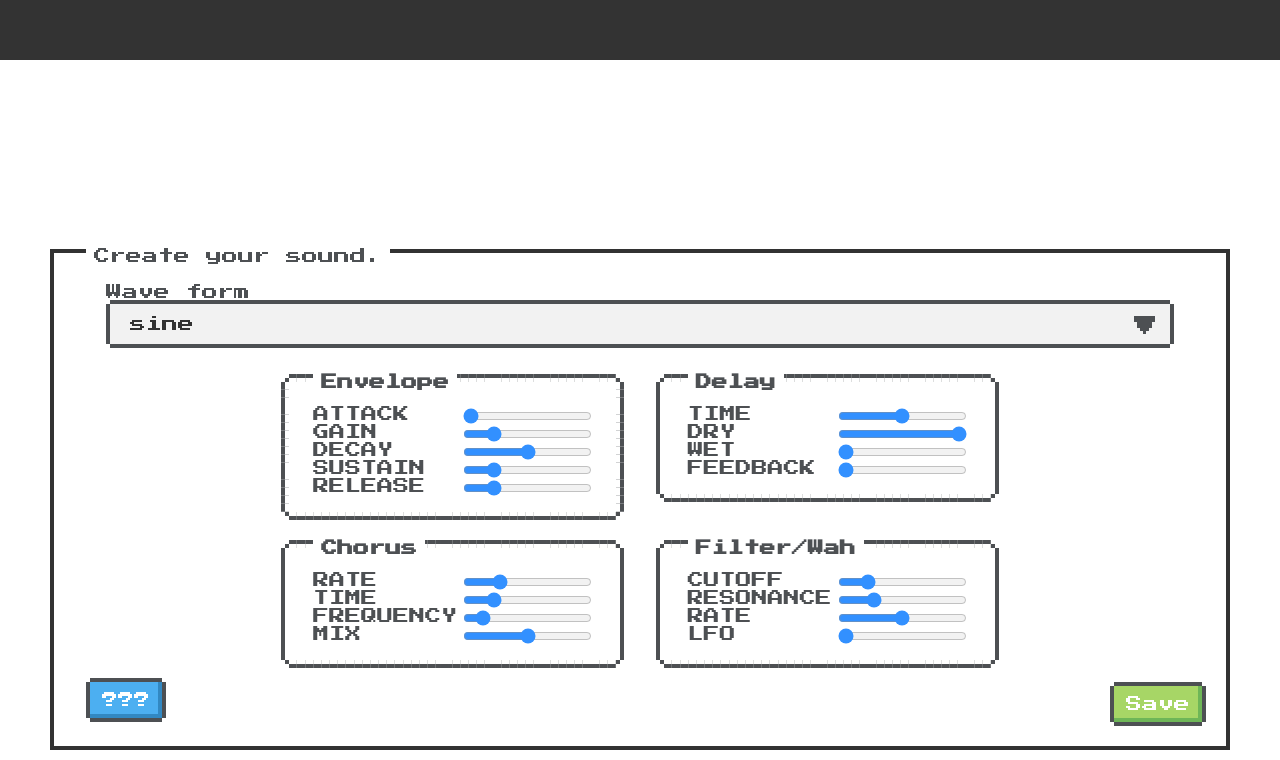
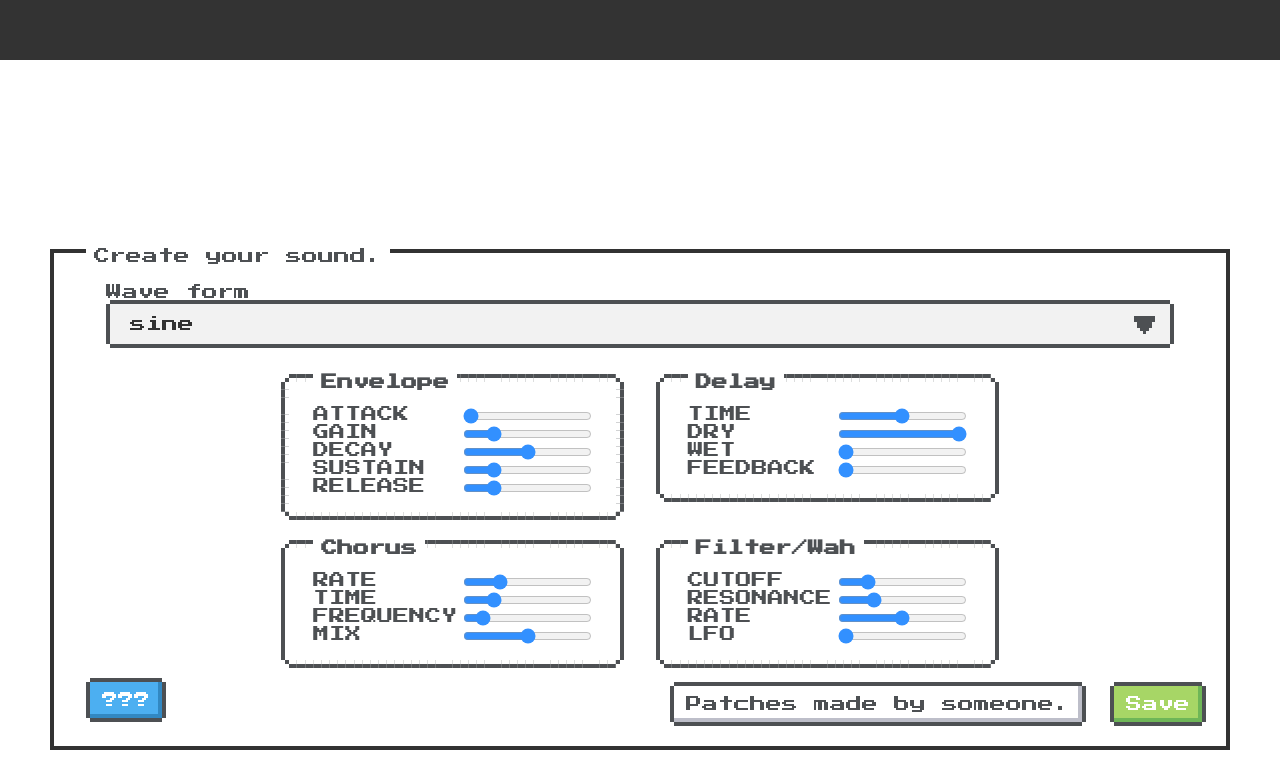
Before and after one commit to yyyysk/rct_synth, a React (Create React App) app: page / in a window 1280 px wide. Shown: the part 161-921 px from the top of the page. Built offline with nearby package versions, Linux system fonts and the light colour scheme.

Commit message:
add patch list

```diff
--- a/src/App.js
+++ b/src/App.js
@@ -8,6 +8,7 @@ import Chorus from './containers/Chorus';
 import Wah from './containers/Wah';
 import Dialog from './components/Dialog';
 import Save from './components/Save';
+import PatchList from './components/PatchList';
 
 // Functions
 import { listen } from './Listner';
@@ -61,6 +62,7 @@ class App extends React.Component {
 					</div>
 					<Dialog />
 					<Save store={this.props} />
+					<PatchList />
 				</div>
 			</div>
 		);
--- a/src/components/PatchList.js
+++ b/src/components/PatchList.js
@@ -0,0 +1,54 @@
+import React, { useState } from 'react';
+import { getData } from '../util/httpUtils';
+
+const PatchList = () => {
+
+	const GET_LIST_URL = '/api/v1/patch/get';
+	const [pageNum, setPageNum] = useState(0);
+	const [patches, setPatches] = useState([]);
+
+	const onBtn = () => {
+		const url = `${GET_LIST_URL}?page=${pageNum}`;
+		console.log(url);
+		getData(url)
+			.then(result => {
+				console.log(result);
+				generateList(result);
+			})
+			.catch(err => console.error(err));
+
+		const trg = document.getElementById('dialog-patches');
+		if (trg) trg.showModal();
+	};
+
+	const generateList = () => {
+		const list = patches.map((el, i) => {
+			return (
+				<li>
+					<h3>el.name</h3>
+					<p>el.author</p>
+					<button type="button" class="nes-btn is-warning">Load</button>
+				</li>
+			);
+		});
+
+		return <ul>{list}</ul>;
+	};
+
+	return (
+		<section>
+		  <button type="button" className="nes-btn patches-btn" onClick={() => onBtn()}>Patches made by someone.</button>
+		  <dialog className="nes-dialog" id="dialog-patches">
+		    <form method="dialog">
+		      <p className="title">Patches</p>
+					{ generateList() }
+		      <menu className="dialog-menu">
+		        <button className="nes-btn is-primary confirm-btn">Confirm</button>
+		      </menu>
+		    </form>
+		  </dialog>
+		</section>
+	);
+};
+
+export default PatchList;
--- a/src/components/Save.js
+++ b/src/components/Save.js
@@ -7,6 +7,12 @@ const Save = (props) => {
 	const [msg, setMsg] = useState('');
 
 	const onBtn = () => {
+		// init
+		setErrMsg('');
+		setMsg('');
+		document.getElementById('save-author').value = '';
+		document.getElementById('save-name').value = '';
+
 		const trg = document.getElementById('save-default');
 		if (trg) trg.showModal();
 	}
@@ -28,7 +34,10 @@ const Save = (props) => {
 		}).then(data => {
 			console.log(data);
 			setMsg('The patch has been created. Press "cancel" to close.');
-		}).catch(err => console.error(err));
+
+			const trg = document.getElementById('save-default');
+			if (trg) trg.close();
+		}).catch(err => setErrMsg(err));
 	}
 
 	return (
--- a/src/index.css
+++ b/src/index.css
@@ -179,3 +179,9 @@ code {
 	display: block;
 	margin: 20px auto;
 }
+
+.patches-btn {
+	position: absolute;
+	bottom: 20px;
+	right: 140px;
+}
```
Also changed, not shown: 1 other file (tests, documents, lock files or other folders).
